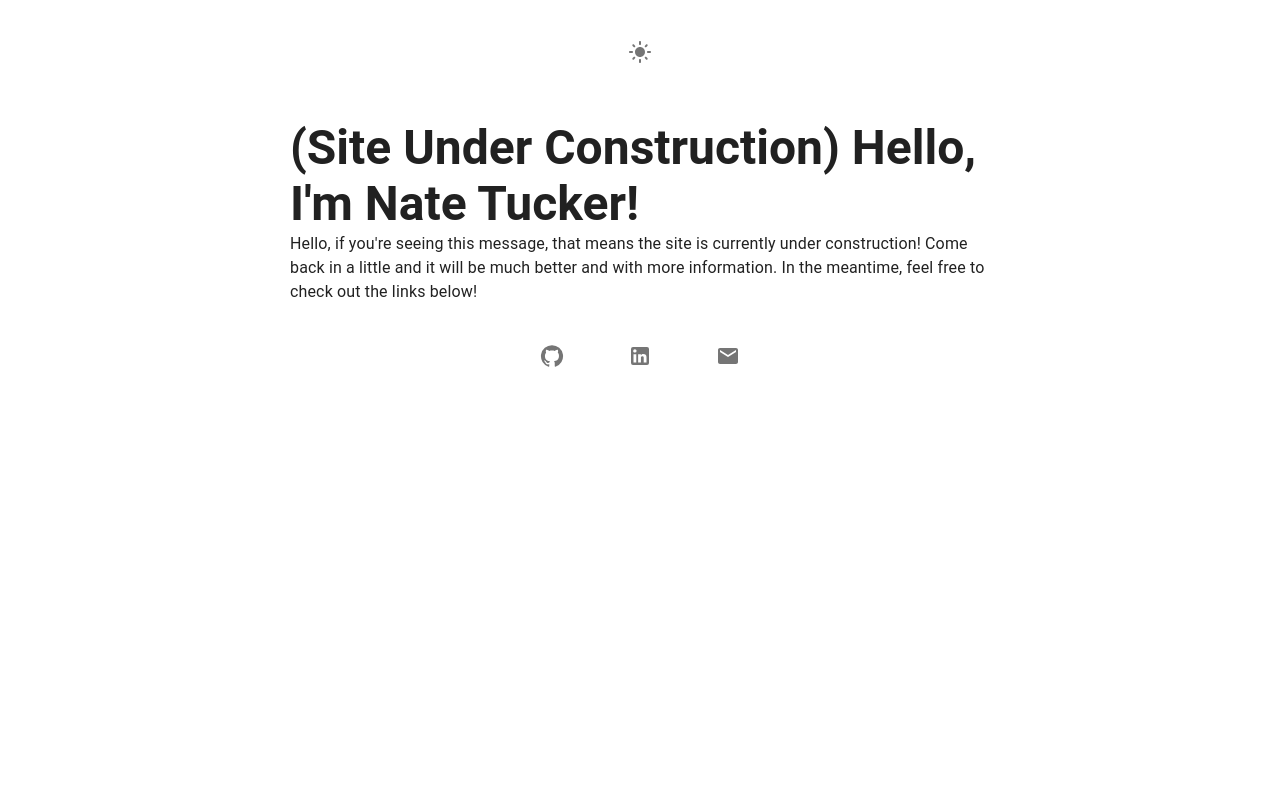
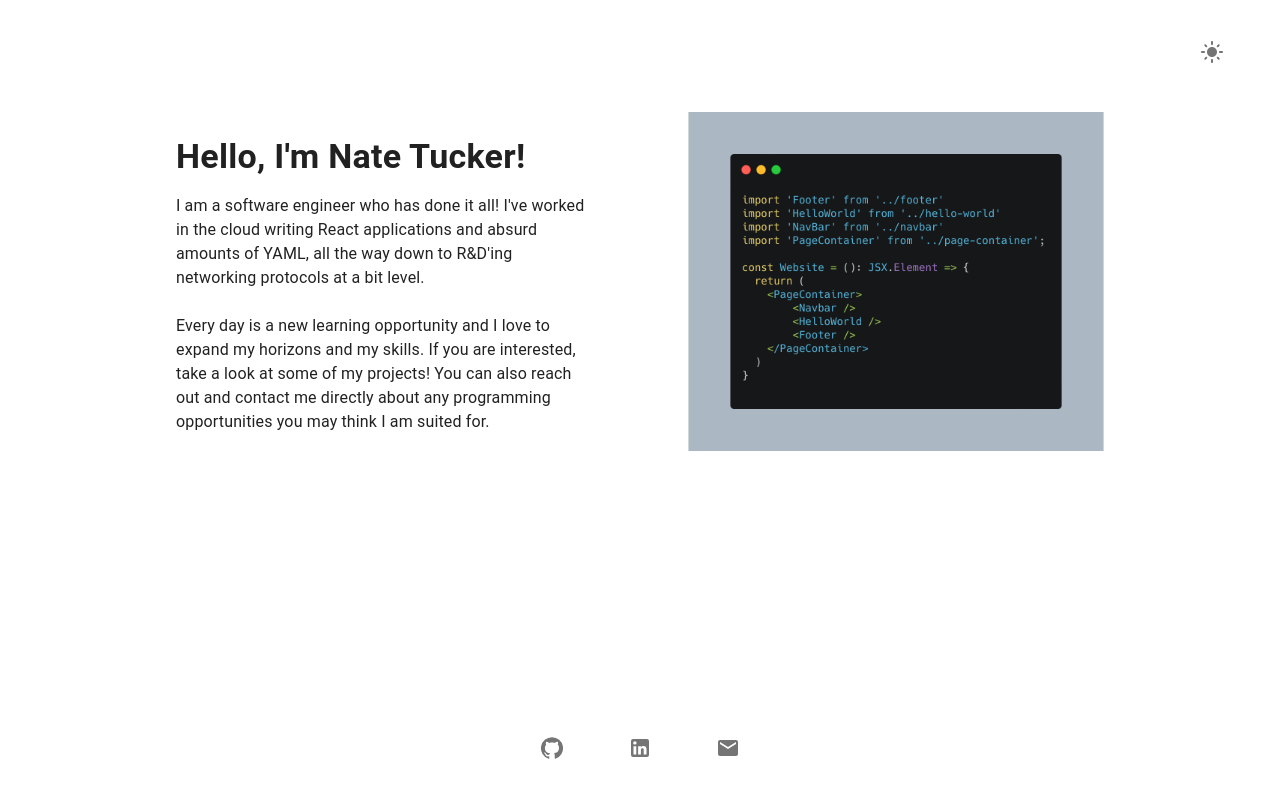
Before and after one commit to ntuckertriplet/njtucker.dev, a React (Create React App) app: page / in a window 1280 px wide. Built offline with nearby package versions, Linux system fonts and the light colour scheme.

Commit message:
updated home page

```diff
--- a/src/components/footer/index.tsx
+++ b/src/components/footer/index.tsx
@@ -1,10 +1,15 @@
-import { Box, Grid, IconButton, Link } from "@mui/material";
+import { Box, Grid, IconButton, Link, styled } from "@mui/material";
 import { Email, GitHub, LinkedIn } from "@mui/icons-material";
 
 const Footer = () => {
+  const StickyFooter = styled(Box)`
+    position: fixed;
+    bottom: 0;
+  `;
+
   return (
-    <Box sx={{ m: 2 }}>
-      <Grid container spacing={6} columns={3}>
+    <StickyFooter sx={{ p: 4 }}>
+      <Grid container spacing={6} columns={3} alignItems="center">
         <Grid item>
           <IconButton
             LinkComponent={Link}
@@ -39,7 +44,7 @@ const Footer = () => {
           </IconButton>
         </Grid>
       </Grid>
-    </Box>
+    </StickyFooter>
   );
 };
 
--- /dev/null
+++ b/src/components/introduction/index.tsx
@@ -0,0 +1,54 @@
+import { Box, Grid, Typography } from "@mui/material";
+
+import Carbon from "./carbon.png";
+
+const Introduction = () => {
+  return (
+    <Grid
+      container
+      direction="row"
+      justifyContent="space-between"
+      alignItems="center"
+      spacing={12}
+      width="80%"
+    >
+      <Grid item xs={6}>
+        <Grid container direction="column" spacing={2}>
+          <Grid item>
+            <Typography variant="h4" sx={{ fontWeight: "bold" }}>
+              Hello, I'm Nate Tucker!
+            </Typography>
+          </Grid>
+          <Grid item>
+            <Typography>
+              I am a software engineer who has done it all! I've worked in the
+              cloud writing React applications and absurd amounts of YAML, all
+              the way down to R&D'ing networking protocols at a bit level.
+            </Typography>
+            <br />
+            <Typography>
+              Every day is a new learning opportunity and I love to expand my
+              horizons and my skills. If you are interested, take a look at some
+              of my projects! You can also reach out and contact me directly
+              about any programming opportunities you may think I am suited for.
+            </Typography>
+          </Grid>
+        </Grid>
+      </Grid>
+      <Grid item xs={6}>
+        <Grid container justifyContent="center" alignItems="center">
+          <Grid item>
+            <Box
+              component="img"
+              sx={{ height: "100%", width: "100%" }}
+              src={Carbon}
+              alt="carbon"
+            />
+          </Grid>
+        </Grid>
+      </Grid>
+    </Grid>
+  );
+};
+
+export default Introduction;
--- a/src/components/navbar/index.tsx
+++ b/src/components/navbar/index.tsx
@@ -1,20 +1,18 @@
-import { Box, styled } from "@mui/material";
-
 import ColorToggleButton from "../color-toggle-button";
+import { Grid } from "@mui/material";
 
 const Navbar = () => {
-  const StickyNav = styled(Box)`
-    position: sticky;
-    z-index: 10;
-    top: 0;
-    backdrop-filter: saturate(180%) blur(20px);
-    transition: height 0.5s, line-height 0.5s;
-  `;
-
   return (
-    <StickyNav sx={{ p: 4 }}>
-      <ColorToggleButton />
-    </StickyNav>
+    <Grid
+      container
+      justifyContent="flex-end"
+      spacing={1}
+      style={{ position: "sticky", top: 0 }}
+    >
+      <Grid item p={3} m={3}>
+        <ColorToggleButton />
+      </Grid>
+    </Grid>
   );
 };
 
--- a/src/components/page-router/index.tsx
+++ b/src/components/page-router/index.tsx
@@ -1,19 +1,13 @@
 import { BrowserRouter, Route, Routes } from "react-router-dom";
 
-import AboutMe from "../../pages/about-me";
 import Error from "../../pages/error";
 import Home from "../../pages/home";
-import Portfolio from "../../pages/portfolio";
-import Resume from "../../pages/resume";
 
 const PageRouter = (): JSX.Element => {
   return (
     <BrowserRouter>
       <Routes>
         <Route path="/" element={<Home />} />
-        <Route path="/portfolio" element={<Portfolio />} />
-        <Route path="/resume" element={<Resume />} />
-        <Route path="/aboutme" element={<AboutMe />} />
         <Route path="*" element={<Error />} />
       </Routes>
     </BrowserRouter>
--- a/src/pages/about-me/index.tsx
+++ /dev/null
@@ -1,7 +0,0 @@
-import PageContainer from "../../components/page-container/page-container";
-
-const AboutMe = () => {
-  return <PageContainer>About Me</PageContainer>;
-};
-
-export default AboutMe;
--- a/src/pages/home/index.tsx
+++ b/src/pages/home/index.tsx
@@ -1,21 +1,10 @@
-import { Box, Typography } from "@mui/material";
-
+import Introduction from "../../components/introduction";
 import PageContainer from "../../components/page-container/page-container";
 
 const Home = () => {
   return (
     <PageContainer>
-      <Box sx={{ m: 2, maxWidth: 700 }}>
-        <Typography variant="h3" sx={{ fontWeight: "bold" }}>
-          (Site Under Construction) Hello, I'm Nate Tucker!
-        </Typography>
-        <Typography>
-          Hello, if you're seeing this message, that means the site is currently
-          under construction! Come back in a little and it will be much better
-          and with more information. In the meantime, feel free to check out the
-          links below!
-        </Typography>
-      </Box>
+      <Introduction />
     </PageContainer>
   );
 };
--- a/src/pages/portfolio/index.tsx
+++ /dev/null
@@ -1,7 +0,0 @@
-import PageContainer from "../../components/page-container/page-container";
-
-const Portfolio = () => {
-  return <PageContainer>Portfolio</PageContainer>;
-};
-
-export default Portfolio;
--- a/src/pages/resume/index.tsx
+++ /dev/null
@@ -1,7 +0,0 @@
-import PageContainer from "../../components/page-container/page-container";
-
-const Resume = () => {
-  return <PageContainer>Resume</PageContainer>;
-};
-
-export default Resume;
```
Also changed, not shown: src/components/introduction/carbon.png (added), 1 other file (tests, documents, lock files or other folders).
